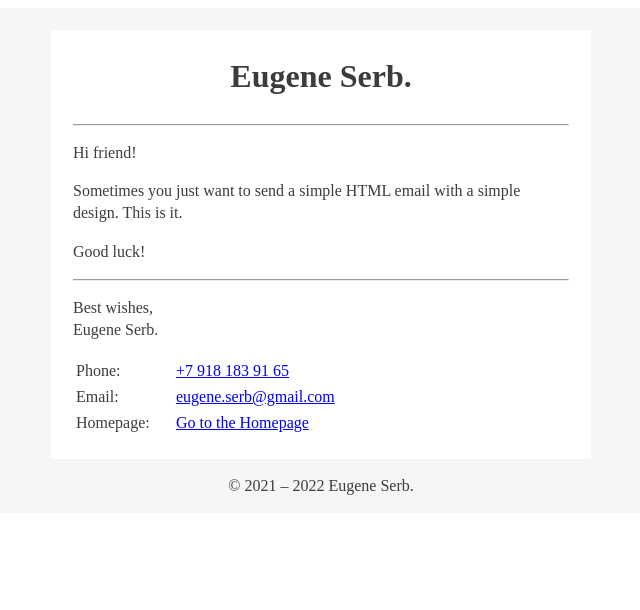
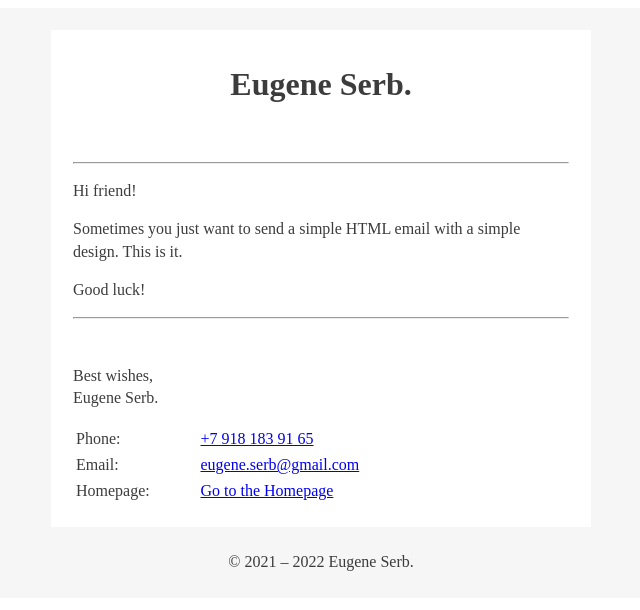
Before and after one commit to eugene-serb/email-template, a plain HTML site: page index.html in a window 1280 px wide. Shown: the whole page, without its empty margins (319-959 px from the left). Drawn offline with Linux system fonts and the light colour scheme.

Commit message:
Updates and fixes

```diff
--- a/index.html
+++ b/index.html
@@ -22,7 +22,7 @@
                                         <table role="presentation" border="0" cellpadding="0" cellspacing="0" width="100%">
                                             <tbody>
                                                 <tr>
-                                                    <td width="100%" style="text-align: center; padding: 16px 0">
+                                                    <td width="100%" style="text-align: center; padding: 24px 0">
                                                         <span style="font-size: 32px; font-weight: bold;">
                                                             <a href="https://eugene-serb.github.io/" target="_blank" style="color: #3C3C3C; text-decoration: none;">Eugene Serb.</a>
                                                         </span>
@@ -44,11 +44,11 @@
                                                         <tbody>
                                                             <tr>
                                                                 <td>
-                                                                    <hr />
+                                                                    <br /><hr />
                                                                     <p>Hi friend!</p>
                                                                     <p>Sometimes you just want to send a simple HTML email with a simple design. This is it.</p>
                                                                     <p>Good luck!</p>
-                                                                    <hr />
+                                                                    <hr /><br />
                                                                     <p>
                                                                         <span>Best wishes,</span><br />
                                                                         <span>Eugene Serb.</span><br />
@@ -56,15 +56,15 @@
                                                                     <table width="100%">
                                                                         <tbody>
                                                                             <tr>
-                                                                                <td width="20%">Phone:</td>
+                                                                                <td width="25%">Phone:</td>
                                                                                 <td><a href="tel:+79181839165" target="_self">+7 918 183 91 65</a></td>
                                                                             </tr>
                                                                             <tr>
-                                                                                <td width="20%">Email:</td>
+                                                                                <td width="25%">Email:</td>
                                                                                 <td><a href="mailto:eugene.serb@gmail.com" target="_self">eugene.serb@gmail.com</a></td>
                                                                             </tr>
                                                                             <tr>
-                                                                                <td width="20%">Homepage:</td>
+                                                                                <td width="25%">Homepage:</td>
                                                                                 <td><a href="https://eugene-serb.github.io/" target="_blank">Go to the Homepage</a></td>
                                                                             </tr>
                                                                         </tbody>
@@ -90,7 +90,7 @@
                         <table role="presentation" border="0" cellpadding="0" cellspacing="0" width="100%">
                             <tbody>
                                 <tr>
-                                    <td width="100%" style="text-align: center; padding: 16px 0;">
+                                    <td width="100%" style="text-align: center; padding: 24px 0;">
                                         <span>© 2021 – 2022 Eugene Serb.</span>
                                     </td>
                                 </tr>
```
